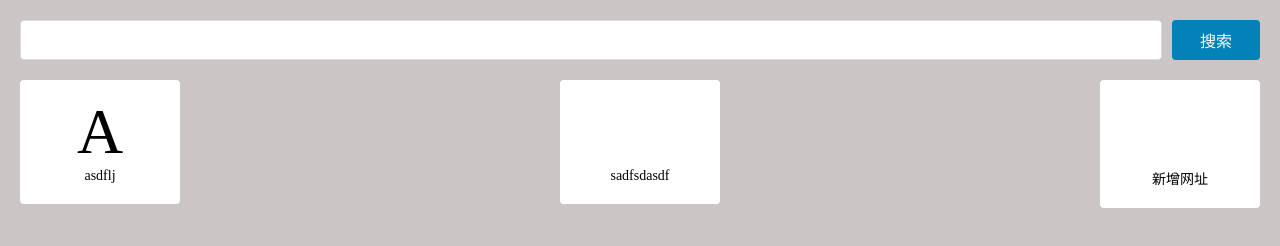
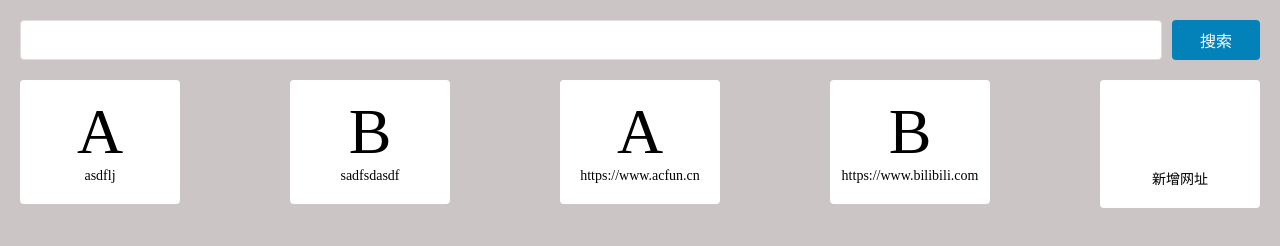
Before and after one commit to hehehefang/nav, a plain HTML site: page src/index.html in a window 1280 px wide. Drawn offline with nearby package versions, Linux system fonts and the light colour scheme.

Commit message:
添加保存

```diff
--- a/src/index.html
+++ b/src/index.html
@@ -39,9 +39,7 @@
             <li>
                 <a href="https://www.bilibili.com">
                     <div class="site">
-                        <div class="logo">
-                            <img src="./iamges/bilibili.jpg" alt="">
-                        </div>
+                        <div class="logo">B</B></div>
                         <div class="link">sadfsdasdf</div>
                     </div>
                 </a>
--- a/src/main.js
+++ b/src/main.js
@@ -1,12 +1,36 @@
+const $siteList = $('.siteList')
+const $lastLi = $siteList.find('li.last')//在sitelist里面找到last
+const hasMap = [
+    { logo: 'A', url: 'https://www.acfun.cn' },
+    { logo: 'B', url: 'https://www.bilibili.com' }
+]
+
+
+hasMap.forEach((node) => {
+
+    const $li = $(`<li>
+    <a href="${node.url}">
+        <div class="site">
+            <div class="logo">${node.logo}</div>
+            <div class="link">${node.url}</div>
+        </div>
+    </a>
+    </li>`).insertBefore($lastLi)
+})
+
+
 $('.addButton').on('click', () => {
     let url = window.prompt('请输入url')
     if (url.indexOf('http') !== 0) {
         url = 'https://' + url
         console.log(url)
     }
-    const $siteList = $('.siteList')//找到sitelist
-    console.log($siteList)
-    const $lastLi = $siteList.find('li.last')//在sitelist里面找到last
+
+    hasMap.push({
+        logo: 'url[0]',
+        url: url
+    })
+
     //把li 插到  lastLi  前面
     const $li = $(`<li>
     <a href="${url}">
@@ -17,3 +41,4 @@ $('.addButton').on('click', () => {
     </a>
     </li>`).insertBefore($lastLi)
 })
+//点网站 进去回来就没了  怎么办
```
